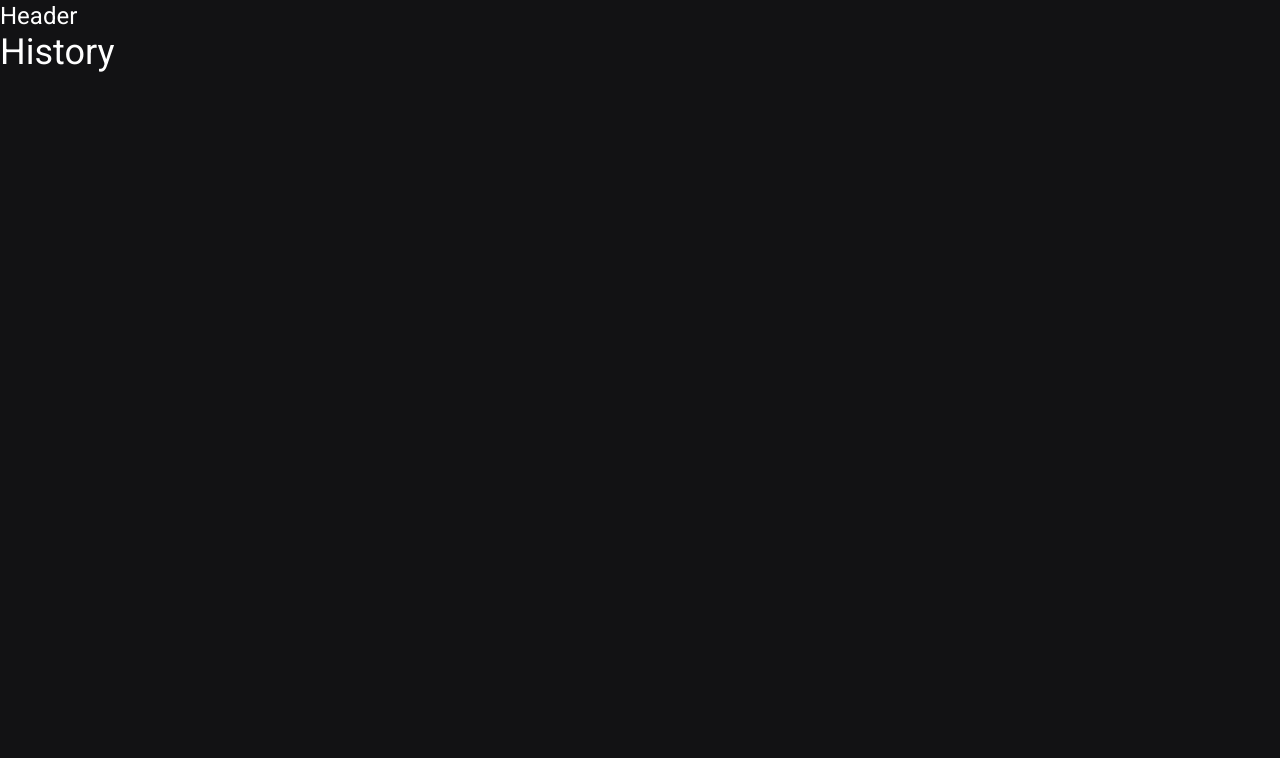
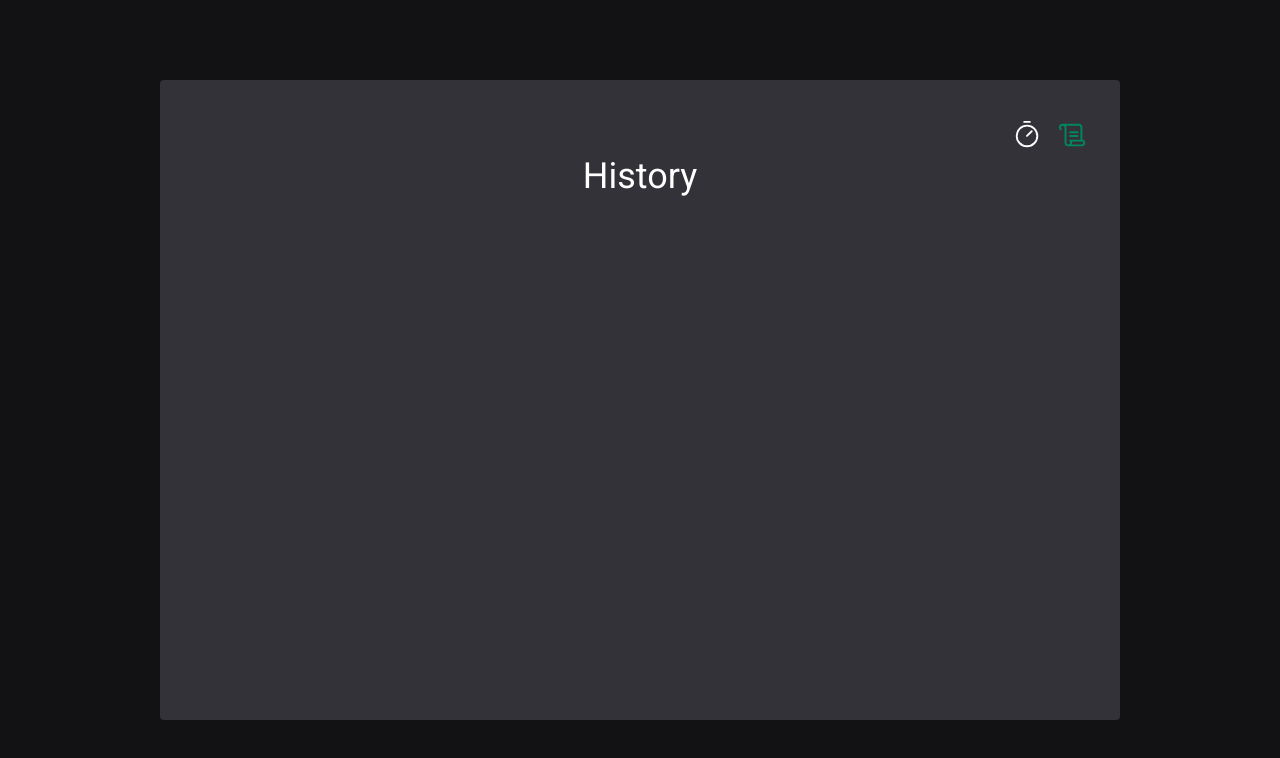
Before and after one commit to CarlosLonghi/Pomodoro, a React (Vite) app: page /history in a window 1280 px wide. Shown: the top 758 px of the page. Built offline with nearby package versions, Linux system fonts and the light colour scheme.

Commit message:
feat: create Header and Default layout

```diff
--- a/src/components/Header.tsx
+++ b/src/components/Header.tsx
@@ -1,3 +1,26 @@
+import { Timer, Scroll } from '@phosphor-icons/react'
+import { NavLink } from 'react-router-dom'
+
 export function Header() {
-  return <h1 className="text-white text-2xl">Header</h1>
+  return (
+    <header className="flex justify-end">
+      <nav className="flex items-center gap-4">
+        <NavLink
+          title="Tempo"
+          to="/"
+          className="text-white border-b-2 pb-1 border-b-gray-500 hover:border-b-green-500 transition ease-in-out"
+        >
+          <Timer size={30} />
+        </NavLink>
+
+        <NavLink
+          title="Histórico"
+          to="history"
+          className="text-white border-b-2 pb-1 border-b-gray-500 hover:border-b-green-500 transition ease-in-out"
+        >
+          <Scroll size={30} />
+        </NavLink>
+      </nav>
+    </header>
+  )
 }
--- a/src/index.css
+++ b/src/index.css
@@ -1,3 +1,7 @@
 @tailwind base;
 @tailwind components;
 @tailwind utilities;
+
+nav a.active {
+  color: #00875F;
+}
--- a/src/layouts/DefaultLayout.tsx
+++ b/src/layouts/DefaultLayout.tsx
@@ -3,10 +3,13 @@ import { Header } from '../components/Header'
 
 export function DefaultLayout() {
   return (
-    <div className="font-display h-screen bg-gray-700">
-      <Header />
-      {/* Em Outlet é o espaço onde será inserido o conteúdo especifico de uma página */}
-      <Outlet />
+    <div className="font-display h-screen flex justify-center px-40 py-20 bg-gray-700">
+      <div className="flex flex-col bg-gray-500 w-screen max-w-6xl rounded py-10 px-8">
+        <Header />
+
+        {/* Em Outlet é o espaço onde será inserido o conteúdo especifico de uma página */}
+        <Outlet />
+      </div>
     </div>
   )
 }
--- a/src/pages/History.tsx
+++ b/src/pages/History.tsx
@@ -1,7 +1,7 @@
 export function History() {
   return (
     <div>
-      <h1 className="text-4xl text-white">History</h1>
+      <h1 className="text-4xl text-white text-center">History</h1>
     </div>
   )
 }
--- a/src/pages/Home.tsx
+++ b/src/pages/Home.tsx
@@ -1,7 +1,7 @@
 export function Home() {
   return (
     <div>
-      <h1 className="text-4xl text-white">Home</h1>
+      <h1 className="text-4xl text-white text-center">Home</h1>
     </div>
   )
 }
--- a/src/pages/Login.tsx
+++ /dev/null
@@ -1,7 +0,0 @@
-export function Login() {
-  return (
-    <div>
-      <h1 className="text-white text-4xl">Login Admin</h1>
-    </div>
-  )
-}
--- a/tailwind.config.js
+++ b/tailwind.config.js
@@ -1,9 +1,6 @@
 /** @type {import('tailwindcss').Config} */
 export default {
-  content: [
-    "./index.html",
-    "./src/**/*.{js,ts,jsx,tsx}",
-  ],
+  content: ['./index.html', './src/**/*.{js,ts,jsx,tsx}'],
   theme: {
     colors: {
       white: '#FFFFFF',
@@ -21,23 +18,23 @@ export default {
       green: {
         400: '#00B37E',
         500: '#00875F',
-        700: '#015F43'
+        700: '#015F43',
       },
 
       red: {
         500: '#F03847',
-        700: '#7A1921'
+        700: '#7A1921',
       },
 
       yellow: {
-        500: '#FBA94C'
-      }
+        500: '#FBA94C',
+      },
     },
     extend: {
       fontFamily: {
         display: 'Roboto, sans-serif',
-        timer: 'Roboto Mono, monospace'
-      }
+        timer: 'Roboto Mono, monospace',
+      },
     },
   },
   plugins: [],
```
